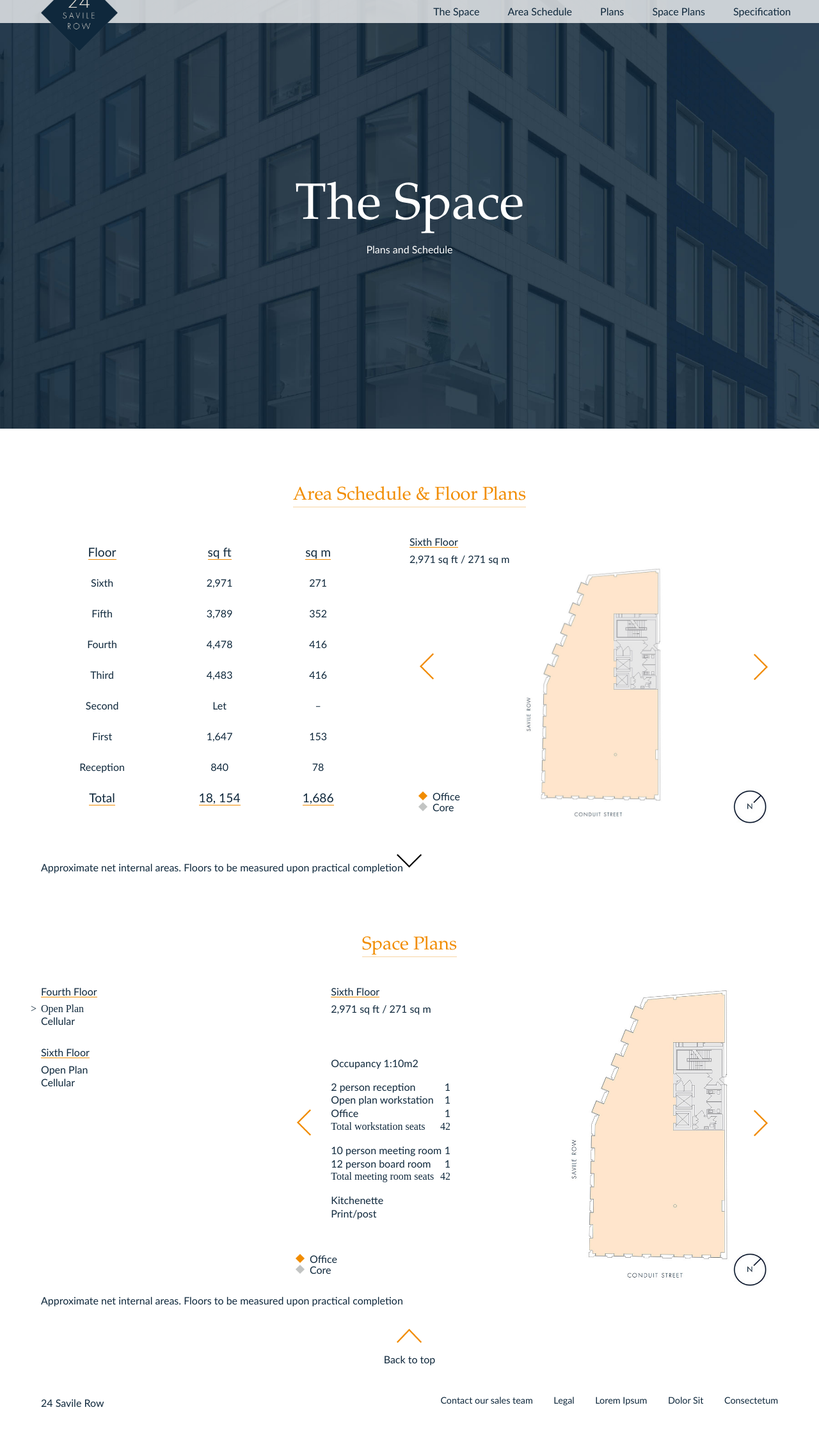
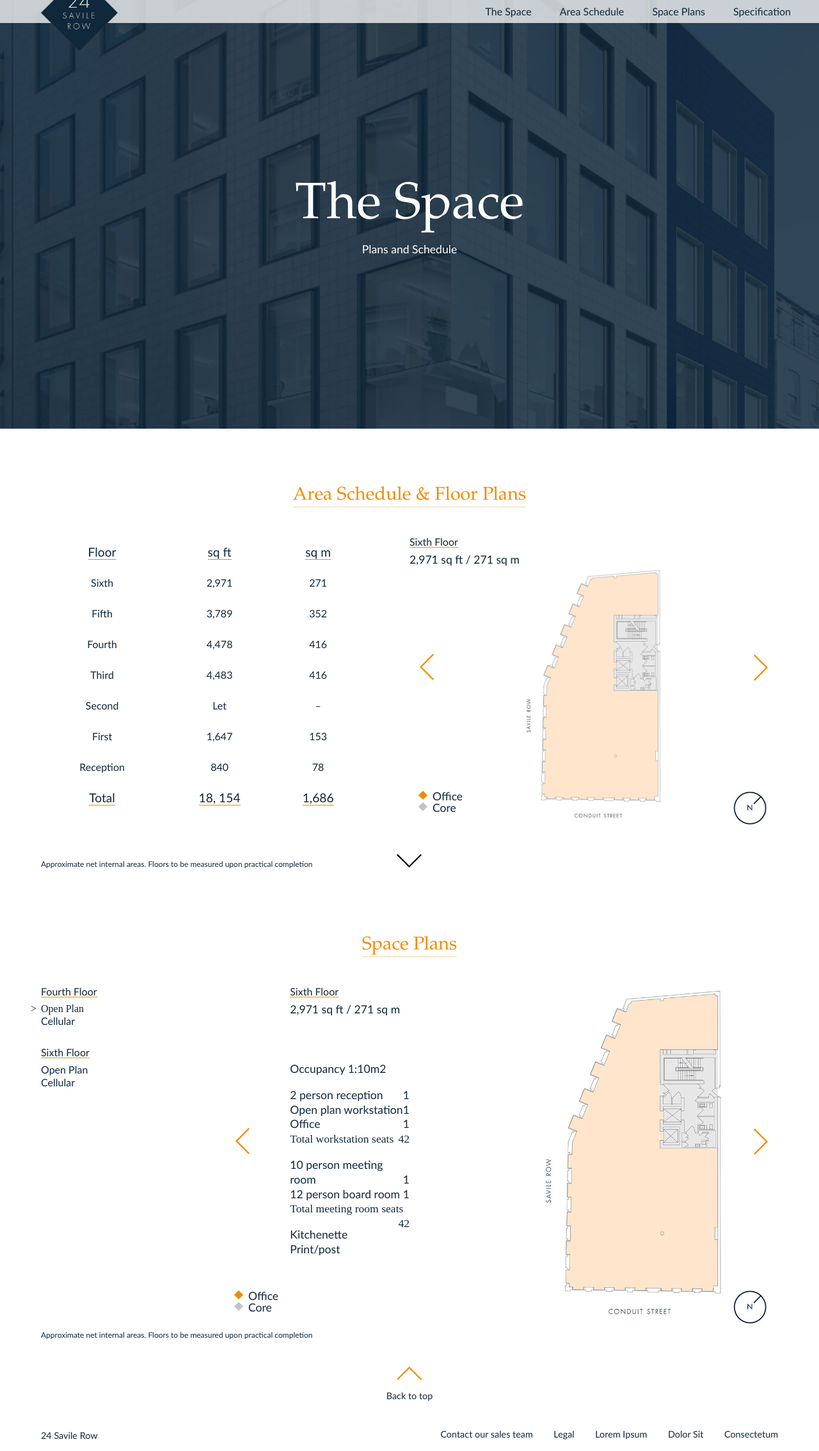
Before and after one commit to beard86/savile24, a PHP site: page /accomodation/index.php in a window 1280 px wide. Shown: the part 60-2328 px from the top of the page at 64% size. Before the commit the page ends 2260 px from the top, so only its background shows below. Run offline with PHP 8.4, Linux system fonts and the light colour scheme; some libraries are stand-ins or nearby versions.

Commit message:
large desktop fixes

```diff
--- a/accomodation/index.php
+++ b/accomodation/index.php
@@ -184,10 +184,10 @@ include '../header.php';
 				</h2>
 			</div>
 			<div class="rel">
-				<div class="six right">
+				<div class="seven right">
 					<div id="space-carousel" class="owl-carousel owl-theme show-nav">
 						<div class="item space-plans">
-							<div class="three pad-left-lg full-h">
+							<div class="three pad-left-xlg full-h">
 								<div class="tabled">
 									<div class="rel">
 										<h3>Sixth Floor</h3>
@@ -408,7 +408,7 @@ include '../header.php';
 						</div>
 					</div>
 				</div>
-				<div class="three pad-right left">
+				<div class="quart pad-right left">
 					<h3>Fourth Floor</h3>
 					<ul>
 						<li class="bold">Open Plan</li>
--- a/building/art-of-collaboration.php
+++ b/building/art-of-collaboration.php
@@ -51,7 +51,7 @@ include '../header.php';
 					<blockquote class="six orange right">
 						The perceived mindset of the two disciplines (art and architecture) is very different. We struggle to think of another London building with this level of collaboration.”
 						<footer>
-							<cite><a href="#">Steven Pey, EPR</a></cite>
+							<cite>Steven Pey, EPR</cite>
 						</footer>
 					</blockquote>
 
--- a/building/truth-to-materials.php
+++ b/building/truth-to-materials.php
@@ -43,7 +43,6 @@ include '../header.php';
 						 <p class="vjs-no-js">To view this video please enable JavaScript, and consider upgrading to a web browser that <a href="http://videojs.com/html5-video-support/" target="_blank">supports HTML5 video</a></p>
 						</video>
 					</div>
-					<p class="cream">Opposites Attract</p>
 				</div>
 				<div class="three pad-right full-h left marg-bot">
 					<div class="tabled">
--- a/css/style.css
+++ b/css/style.css
@@ -228,139 +228,144 @@ img {
 }
 
 /* line 194, ../sass/_reset.scss */
+.seven {
+  width: 75%;
+}
+
+/* line 198, ../sass/_reset.scss */
 .six {
   width: 66.666%;
 }
 
-/* line 198, ../sass/_reset.scss */
+/* line 202, ../sass/_reset.scss */
 .three {
   width: 33.333%;
 }
 
-/* line 202, ../sass/_reset.scss */
+/* line 206, ../sass/_reset.scss */
 .two {
   width: 50%;
 }
 @media only screen and (max-width: 30em) {
-  /* line 202, ../sass/_reset.scss */
+  /* line 206, ../sass/_reset.scss */
   .two {
     width: 100%;
   }
 }
 
-/* line 209, ../sass/_reset.scss */
+/* line 212, ../sass/_reset.scss */
 .centralise {
   margin: 0 auto 0.5em auto;
   text-align: center;
 }
 
-/* line 214, ../sass/_reset.scss */
+/* line 217, ../sass/_reset.scss */
 .quart {
   width: 25%;
 }
 
-/* line 218, ../sass/_reset.scss */
+/* line 221, ../sass/_reset.scss */
 .pad-left {
   padding-left: 1.33em;
 }
 
-/* line 222, ../sass/_reset.scss */
+/* line 225, ../sass/_reset.scss */
 .pad-right {
   padding-right: 1.33em;
 }
 
-/* line 226, ../sass/_reset.scss */
+/* line 229, ../sass/_reset.scss */
 .pad-right-s {
   padding-right: 0.66em;
 }
 
-/* line 230, ../sass/_reset.scss */
+/* line 233, ../sass/_reset.scss */
 .pad-right-lg {
   padding-right: 4.33em;
 }
 
-/* line 233, ../sass/_reset.scss */
+/* line 236, ../sass/_reset.scss */
 .pad-left-lg {
   padding-left: 4.33em;
 }
 
-/* line 236, ../sass/_reset.scss */
+/* line 239, ../sass/_reset.scss */
 .pad-left-xlg {
   padding-left: 6.33em;
 }
 
-/* line 240, ../sass/_reset.scss */
+/* line 243, ../sass/_reset.scss */
 .pad-left-s {
   padding-left: 0.66em;
 }
 
-/* line 244, ../sass/_reset.scss */
+/* line 247, ../sass/_reset.scss */
 .pad-middle {
   padding: 0 0.66666em;
 }
 
-/* line 248, ../sass/_reset.scss */
+/* line 251, ../sass/_reset.scss */
 .pad-bottom {
   margin-bottom: 4em;
 }
 
-/* line 252, ../sass/_reset.scss */
+/* line 255, ../sass/_reset.scss */
 .hpad-bottom {
   margin-bottom: 2em;
 }
 
-/* line 255, ../sass/_reset.scss */
+/* line 258, ../sass/_reset.scss */
 .qpad-bottom {
   margin-bottom: 1em;
 }
 
-/* line 259, ../sass/_reset.scss */
+/* line 262, ../sass/_reset.scss */
 .pad-bottom-lg {
   padding-bottom: 6em;
 }
 
-/* line 263, ../sass/_reset.scss */
+/* line 266, ../sass/_reset.scss */
 .pad-bottom-xlg {
   padding-bottom: 8em;
 }
 
-/* line 267, ../sass/_reset.scss */
+/* line 270, ../sass/_reset.scss */
 .pad-bottom-xxlg {
   padding-bottom: 16em;
 }
 
-/* line 271, ../sass/_reset.scss */
+/* line 274, ../sass/_reset.scss */
 .no-pad {
   padding: 0;
 }
 
-/* line 274, ../sass/_reset.scss */
+/* line 277, ../sass/_reset.scss */
 .no-bord {
   border: 0;
 }
 
-/* line 278, ../sass/_reset.scss */
+/* line 281, ../sass/_reset.scss */
 .marg-bot {
   margin-bottom: 1.33em;
 }
 
-/* line 282, ../sass/_reset.scss */
+/* line 285, ../sass/_reset.scss */
 .marg-right {
   margin-right: 8.3em;
 }
 @media only screen and (max-width: 48em) {
-  /* line 282, ../sass/_reset.scss */
+  /* line 285, ../sass/_reset.scss */
   .marg-right {
     margin-right: 0;
   }
 }
 
-/* line 289, ../sass/_reset.scss */
+/* line 292, ../sass/_reset.scss */
 .full-w {
   width: 100%;
 }
 
-/* line 293, ../sass/_reset.scss */
+/* line 296, ../sass/_reset.scss */
 .full-h {
   height: 100%;
   position: absolute;
@@ -1230,21 +1249,17 @@ h2.orange {
   right: 0;
 }
 
-/* line 362, ../sass/_container.scss */
+/* line 365, ../sass/_container.scss */
 .Accomodation li ul.accomodation {
   display: block;
 }
-/* line 368, ../sass/_container.scss */
+/* line 371, ../sass/_container.scss */
 .Accomodation h3 {
   font-family: inherit;
   border-bottom: 1px solid #f18c00;
   display: inline-block;
   font-size: 1em;
   margin-bottom: 0.5em;
-}
-/* line 375, ../sass/_container.scss */
-.Accomodation p {
-  font-size: 1em;
 }
 /* line 378, ../sass/_container.scss */
 .Accomodation .core-office {
--- a/header.php
+++ b/header.php
@@ -36,8 +36,7 @@
 						<ul class="accomodation sub-menu">
 							<li><a data-page-type="hero" class="<?php echo ($_SERVER['PHP_SELF'] == '/accomodation/index.php' ? ' active' : '');?>" href="/accomodation/index.php">The Space</a></li>
 							<li><a data-page-type="area-schedule" class="<?php echo ($_SERVER['PHP_SELF'] == '/accomodation#area-schedule' ? ' active' : '');?>" href="/accomodation#area-schedule">Area Schedule</a></li>
-							<li><a data-page-type="floor-plans" class="<?php echo ($_SERVER['PHP_SELF'] == '/accomodation#floor-plans' ? ' active' : '');?>" href="/accomodation#floor-plans">Plans</a></li>
-							<li><a data-page-type="space-plans" class="<?php echo ($_SERVER['PHP_SELF'] == '/accomodation#space-plans' ? ' active' : '');?>" href="/accomodation#space-plans">Space Plans</a></li>
+							<li><a data-page-type="floor-plans" class="<?php echo ($_SERVER['PHP_SELF'] == '/accomodation#floor-plans' ? ' active' : '');?>" href="/accomodation#floor-plans">Space Plans</a></li>
 							<li><a class="<?php echo ($_SERVER['PHP_SELF'] == '/accomodation/specification.php' ? ' active' : '');?>" href="/accomodation/specification.php">Specification</a></li>
 						</ul>
 					</li>
@@ -90,9 +89,8 @@
 		<li class="main-menu-item"><a class="<?php echo ($_SERVER['PHP_SELF'] == '/accomodation' ? ' active' : '');?>" href="/accomodation">Accomodation</a>
 			<ul class="accomodation sub-menu">
 				<li><a data-page-type="hero" class="<?php echo ($_SERVER['PHP_SELF'] == '/accomodation/index.php' ? ' active' : '');?>" href="/accomodation/index.php">The Space</a></li>
-				<li><a data-page-type="area-shedule" class="<?php echo ($_SERVER['PHP_SELF'] == '/accomodation#area-schedule' ? ' active' : '');?>" href="/accomodation#area-schedule">Area Schedule</a></li>
-				<li><a data-page-type="floor-plans" class="<?php echo ($_SERVER['PHP_SELF'] == '/accomodation#floor-plans' ? ' active' : '');?>" href="/accomodation#floor-plans">Plans</a></li>
-				<li><a data-page-type="space-plans" class="<?php echo ($_SERVER['PHP_SELF'] == '/accomodation#space-plans' ? ' active' : '');?>" href="/accomodation#space-plans">Space Plans</a></li>
+				<li><a data-page-type="area-schedule" class="<?php echo ($_SERVER['PHP_SELF'] == '/accomodation#area-schedule' ? ' active' : '');?>" href="/accomodation#area-schedule">Area Schedule</a></li>
+				<li><a data-page-type="floor-plans" class="<?php echo ($_SERVER['PHP_SELF'] == '/accomodation#floor-plans' ? ' active' : '');?>" href="/accomodation#floor-plans">Space Plans</a></li>
 				<li><a class="<?php echo ($_SERVER['PHP_SELF'] == '/accomodation/specification.php' ? ' active' : '');?>" href="/accomodation/specification.php">Specification</a></li>
 			</ul>
 		</li>
--- a/js/main.js
+++ b/js/main.js
@@ -11,7 +11,6 @@
                 UTIL.loadCarousels();
                 UTIL.activeClassToNav();
 
-                var body = $('body');
 
                 $('#hero-down').on('click', function() {
                     UTIL.goToSection('#intro');
--- a/sass/_container.scss
+++ b/sass/_container.scss
@@ -184,17 +184,19 @@ h2 {
             position: relative;
             cursor: pointer;
             margin-bottom: 2.5em;
+            color: $white;
+            background-color: $white;
             @include transform(translateZ(0px));
             @include backface-visibility(visible);
             &:hover {
+                         @include transition( color 2s);
+                         background-color: $blue;
                         .bgimage {
                                     // @include transform(scale(1.5));
                                     opacity: 0.2;
                                     @include transition(opacity 0.4s linear);
                         }
             }
-            color: $white;
-            background-color:$blue;
             h2 {
                   max-width: 60%;
                   margin: 0 auto;
@@ -278,12 +280,13 @@ h2 {
                                     }
                         }
             }
-            .local-map {
+            #main.local-map {
                   li {
                         line-height:1.5em;
                   }
                   h3 {
                         cursor:pointer;
+                        float: none;
                   }
             }
             .image {
@@ -371,9 +374,6 @@ h2 {
                      display: inline-block;
                     font-size: 1em;
                     margin-bottom: 0.5em;
-            }
-            p {
-                    font-size: 1em;
             }
             .core-office {
                   left:1em;
@@ -522,6 +522,7 @@ h2 {
       }
       #downloads {
             margin-bottom:10em;
+            padding-bottom:5px;
       }
 }
 
--- a/sass/_owltheme.scss
+++ b/sass/_owltheme.scss
@@ -61,7 +61,7 @@
 /* mouse grab icon */
 
 .grabbing {
-            cursor: url(grabbing.png) 8 8, move;
+            cursor: url(https://cdnjs.cloudflare.com/ajax/libs/owl-carousel/1.3.3/grabbing.png) 8 8, move;
 }
 /* fix */
 
--- a/sass/_reset.scss
+++ b/sass/_reset.scss
@@ -191,6 +191,10 @@ img {
             position: relative;
 }
 
+.seven {
+      width:75%;
+}
+
 .six {
             width: 66.666%;
 }
@@ -205,7 +209,6 @@ img {
                 width: 100%;
               }
 }
-
 .centralise {
             margin: 0 auto 0.5em auto;
             text-align: center;
--- a/sass/_typography.scss
+++ b/sass/_typography.scss
@@ -1,6 +1,8 @@
+$main-font: 'Futura W01 Book', 'Futura Book', Futura, "Trebuchet MS", Arial, sans-serif;
+
 body {
 	color: $blue;
-	font-family: 'Futura W01 Book', 'Futura Book', Futura, "Trebuchet MS", Arial, sans-serif;
+	font-family: $main-font;
 }
 h1 {
 	font-size: 3em;
@@ -43,6 +45,7 @@ cite {
 	font-size:0.75em;
 	padding-top:0.7em;
 	display: block;
+	font-family: $main-font;
 }
 h1,h2,h3,h4,h5,h6, blockquote {
 	font-family: 'Didot W01 Headline', 'Didot Headline', Didot, "Didot LT STD", "Hoefler Text", Garamond, "Times New Roman", serif;
@@ -50,7 +53,7 @@ h1,h2,h3,h4,h5,h6, blockquote {
 }
 #hero {
 	.futura {
-		font-family: 'Futura W01 Book', 'Futura Book', Futura, "Trebuchet MS", Arial, sans-serif;
+		font-family: $main-font;
 	}
 	.light {
 		color: $white;
@@ -98,3 +101,8 @@ blockquote:before {
 blockquote p {
             display: inline;
 }
+.right {
+	cite {
+		color:$blue;
+	}
+}
```
Also changed, not shown: other parts of css/style.css (+99 -84 lines).
